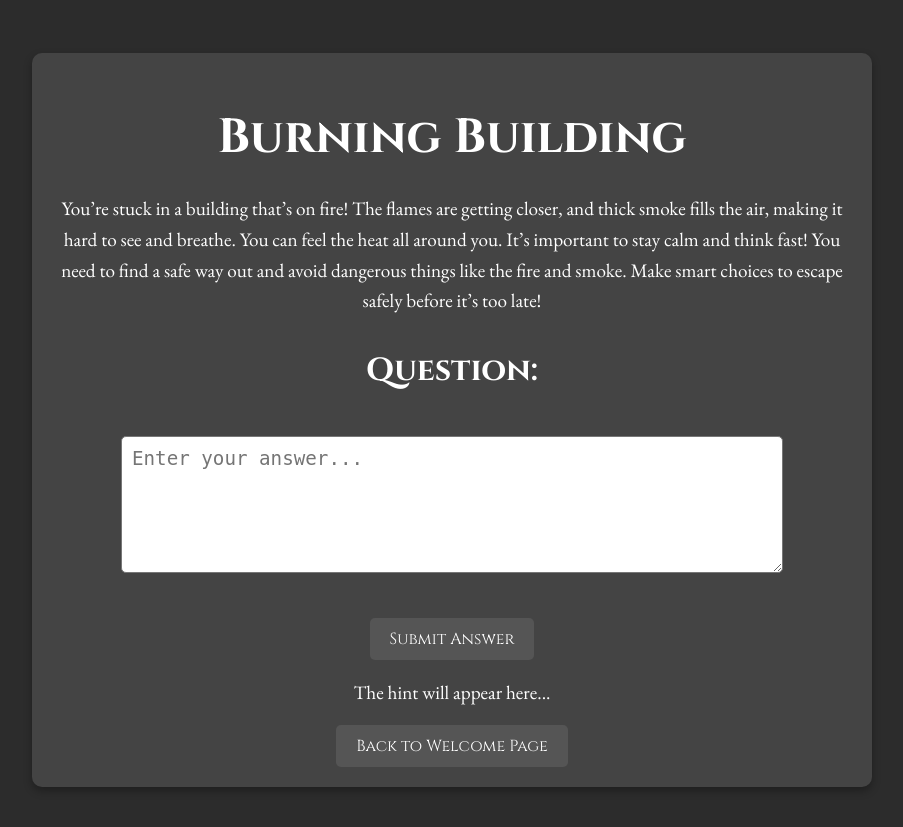
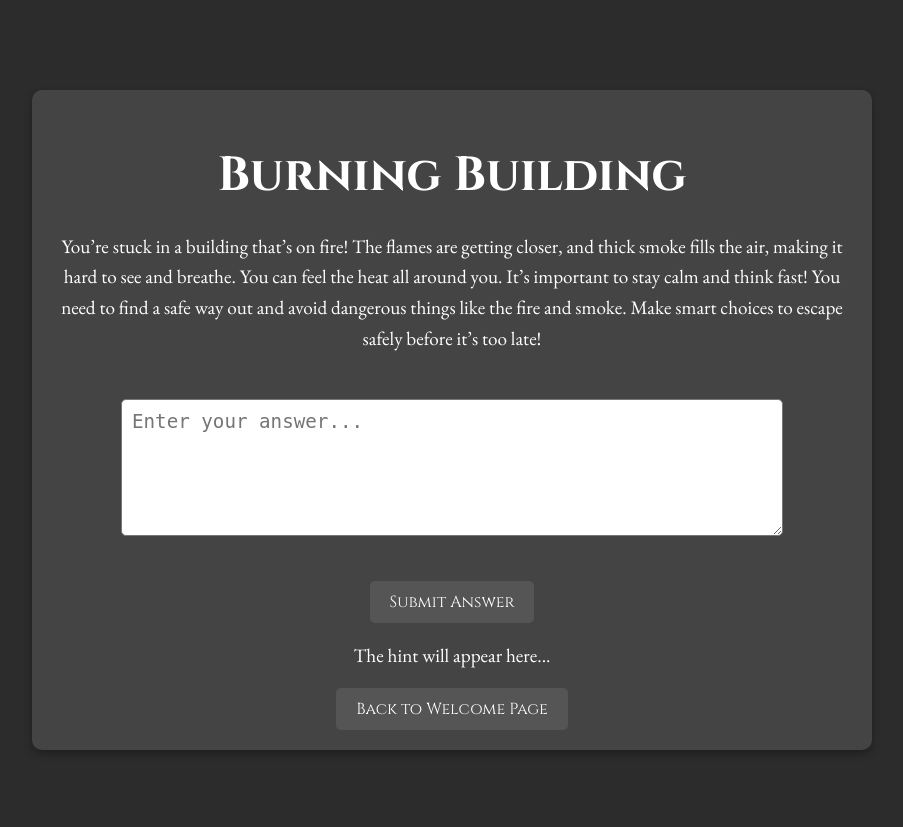
Before and after one commit to CyberPenguinAlpha/flask_game, a Flask app: page /scenario/1 in a window 1280 px wide. Shown: the top 827 px of the page, without its empty margins (188-1091 px from the left). Run offline with Flask 3, Linux system fonts and the light colour scheme.

Commit message:
Update scenario.html
removed question architecture

```diff
--- a/templates/scenario.html
+++ b/templates/scenario.html
@@ -89,8 +89,6 @@
     <div class="container">
         <h1>{{ title }}</h1>
         <p>{{ description }}</p>
-        <h3>Question:</h3>
-        <p>{{ question }}</p>
 
         <!-- User input area for entering answers -->
         <textarea id="userInput" placeholder="Enter your answer..." rows="5" cols="50"></textarea><br>
```
